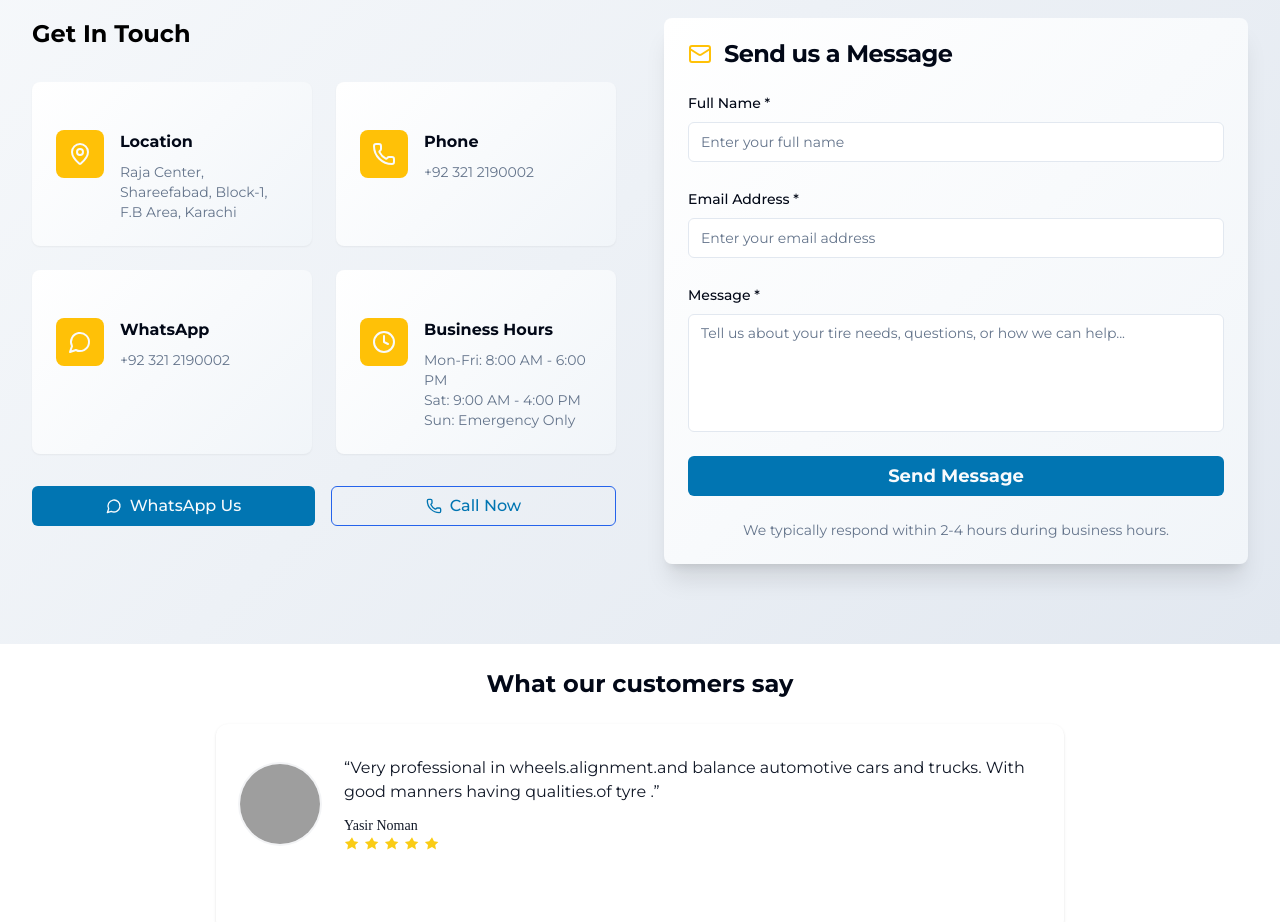
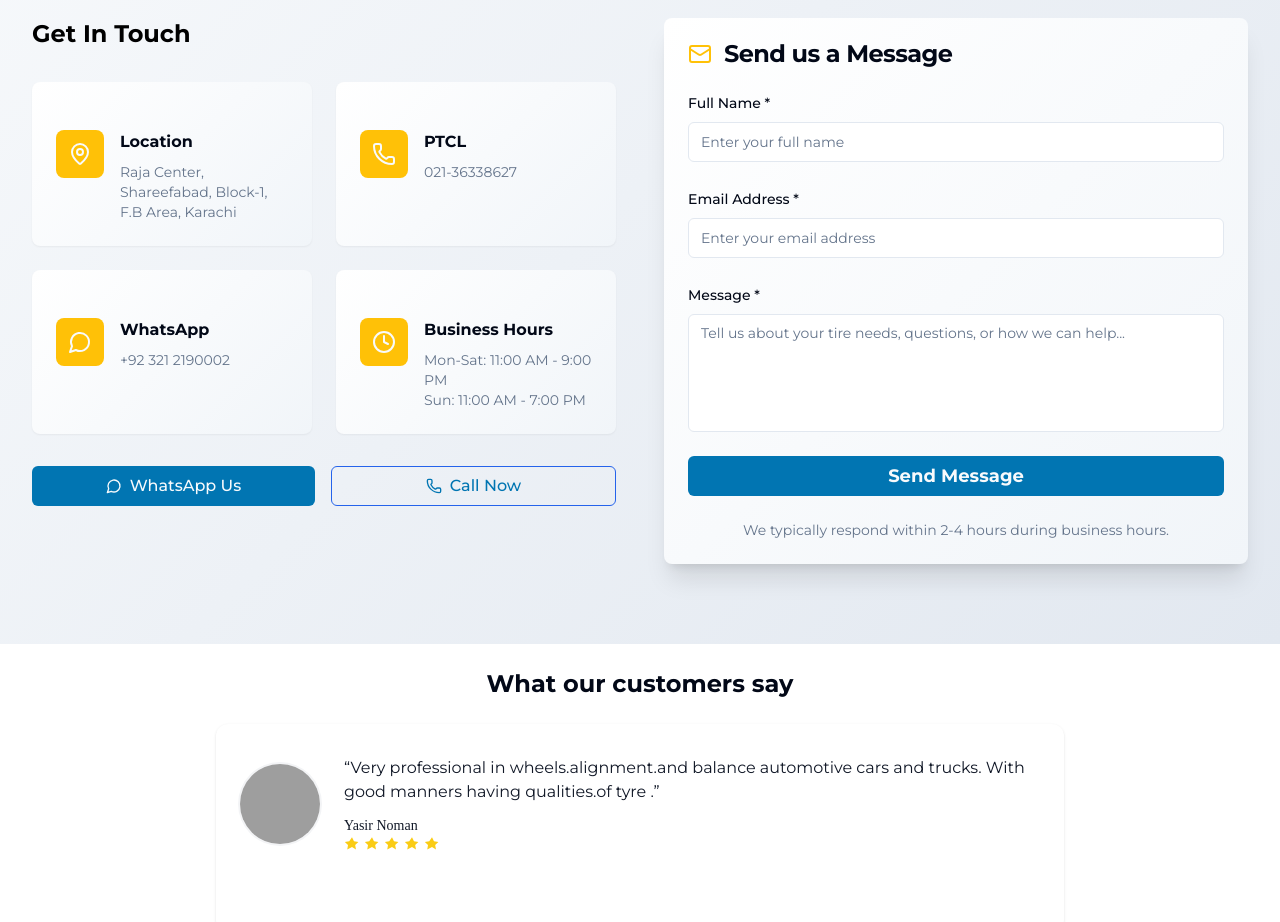
Before and after one commit to umer-faisal/tyreshop, a React (Vite) app: page / in a window 1280 px wide. Shown: the part 2620-3542 px from the top of the page. Built offline with nearby package versions, Linux system fonts and the light colour scheme; grey boxes are pictures that could not be loaded.

Commit message:
some of changes

```diff
--- a/src/sections/Contact.jsx
+++ b/src/sections/Contact.jsx
@@ -41,9 +41,9 @@ const Contact = () => {
     },
     {
       icon: <Phone className="w-6 h-6" />,
-      title: "Phone",
-      details: ["+92 321 2190002"],
-      action: () => window.open("tel:+923212190002", "_self")
+      title: "PTCL",
+      details: ["021-36338627"],
+      action: () => window.open("tel:021-36338627", "_self")
     },
     {
       icon: <MessageCircle className="w-6 h-6" />,
@@ -54,7 +54,7 @@ const Contact = () => {
     {
       icon: <Clock className="w-6 h-6" />,
       title: "Business Hours",
-      details: ["Mon-Fri: 8:00 AM - 6:00 PM", "Sat: 9:00 AM - 4:00 PM", "Sun: Emergency Only"]
+      details: ["Mon-Sat: 11:00 AM - 9:00 PM", "Sun: 11:00 AM - 7:00 PM"]
     }
   ];
 
@@ -85,7 +85,7 @@ const Contact = () => {
                   className={`bg-card-gradient border-0 font-[montserrat] shadow-lg hover:shadow-xl transition-all duration-300 ${info.action ? 'cursor-pointer hover:-translate-y-1' : ''}`}
                   onClick={info.action}
                 >
-                  <CardContent className="p-5 sm:p-6">
+                  <CardContent className="p-5 sm:p-6 cursor-pointer">
                     <div className="flex items-start space-x-4 mt-4 sm:mt-6">
                       <div className="bg-[#FFC107] text-primary-foreground p-3 rounded-lg flex-shrink-0 font[montserrat]">
                         {info.icon}
```
